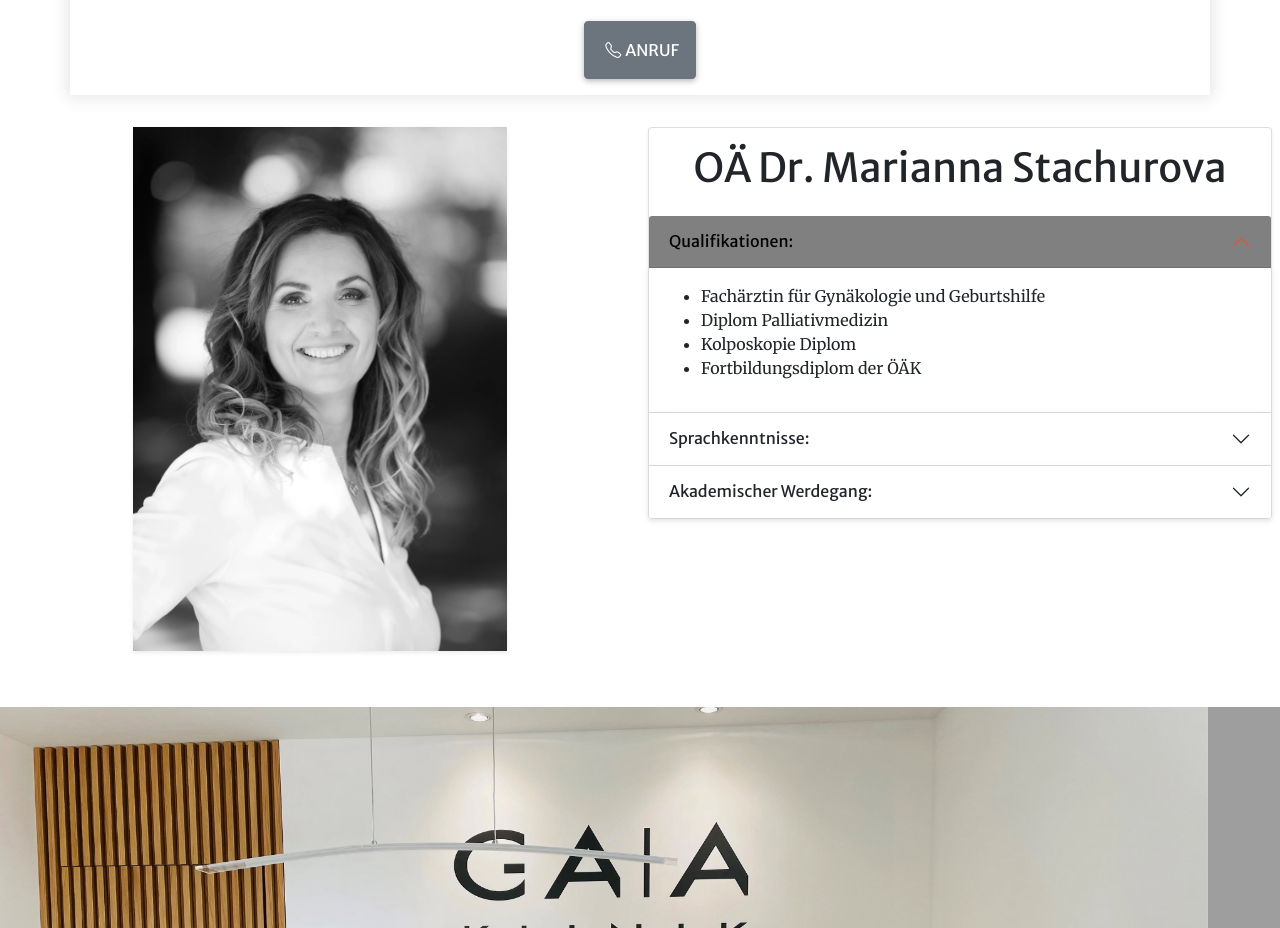
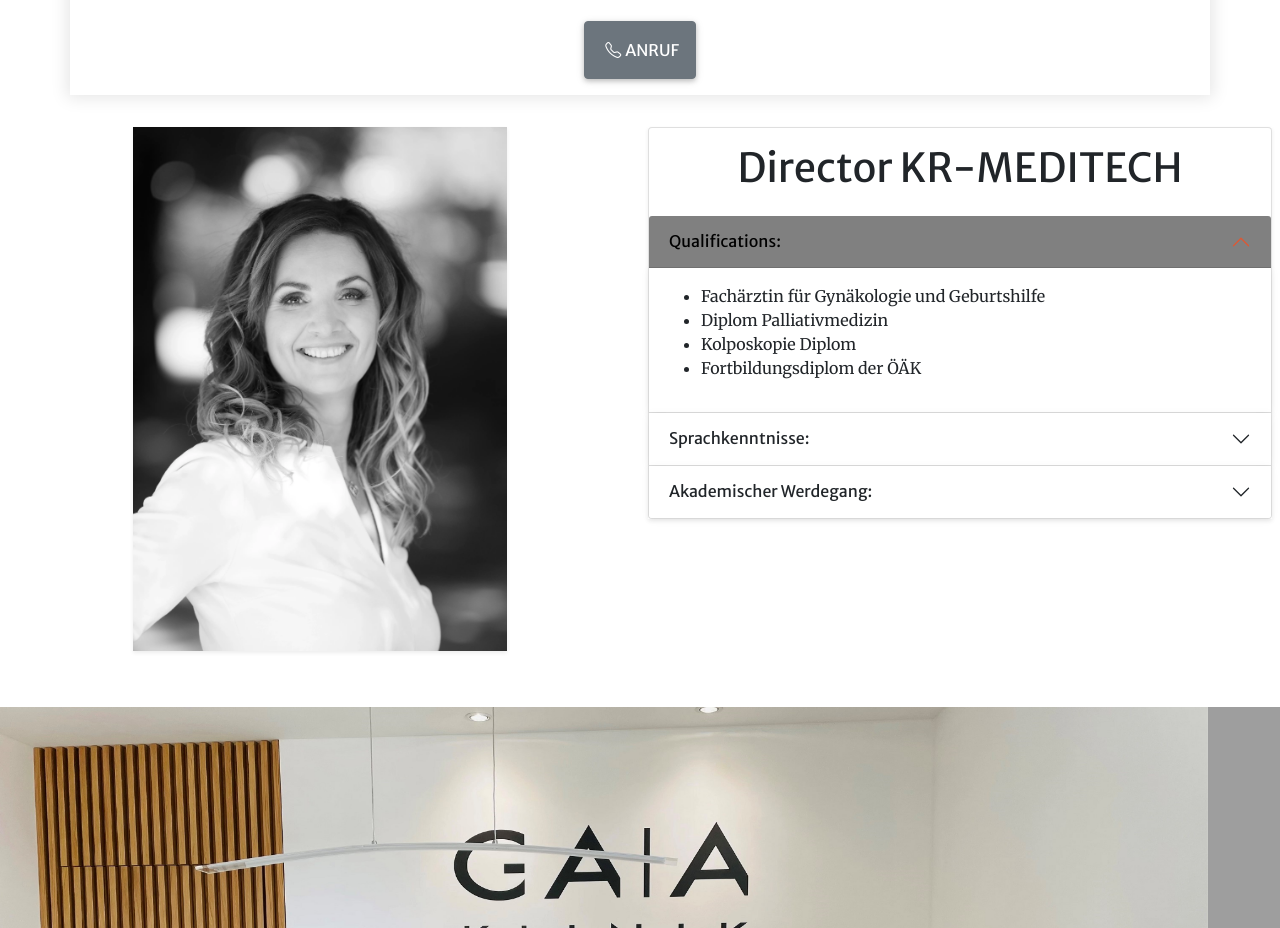
Before and after one commit to piyushhsharma/KR-MEDITECH-, a plain HTML site: page index.html in a window 1280 px wide. Shown: the part 904-1832 px from the top of the page. Drawn offline with nearby package versions, Linux system fonts and the light colour scheme; some packages are replaced by stand-ins of ours; grey boxes are pictures that could not be loaded; a script that the page names is missing.

Commit message:
Update index.html

```diff
--- a/index.html
+++ b/index.html
@@ -86,10 +86,10 @@
                     <!-- About Accordion START-->
                     <div class="accordion shadow-sm" id="accordionExample">
                       <div class="accordion-item">
-                        <h1 class="h1 text-center p-3">OÄ Dr. Marianna Stachurova</h1>
+                        <h1 class="h1 text-center p-3">Director KR-MEDITECH </h1>
                         <h2 class="accordion-header" id="headingOne">
                           <button class="accordion-button" type="button" data-bs-toggle="collapse" data-bs-target="#collapseOne" aria-expanded="true" aria-controls="collapseOne">
-                            Qualifikationen:
+                            Qualifications:
                           </button>
                         </h2>
                         <div id="collapseOne" class="accordion-collapse collapse show" aria-labelledby="headingOne" data-bs-parent="#accordionExample">
```
